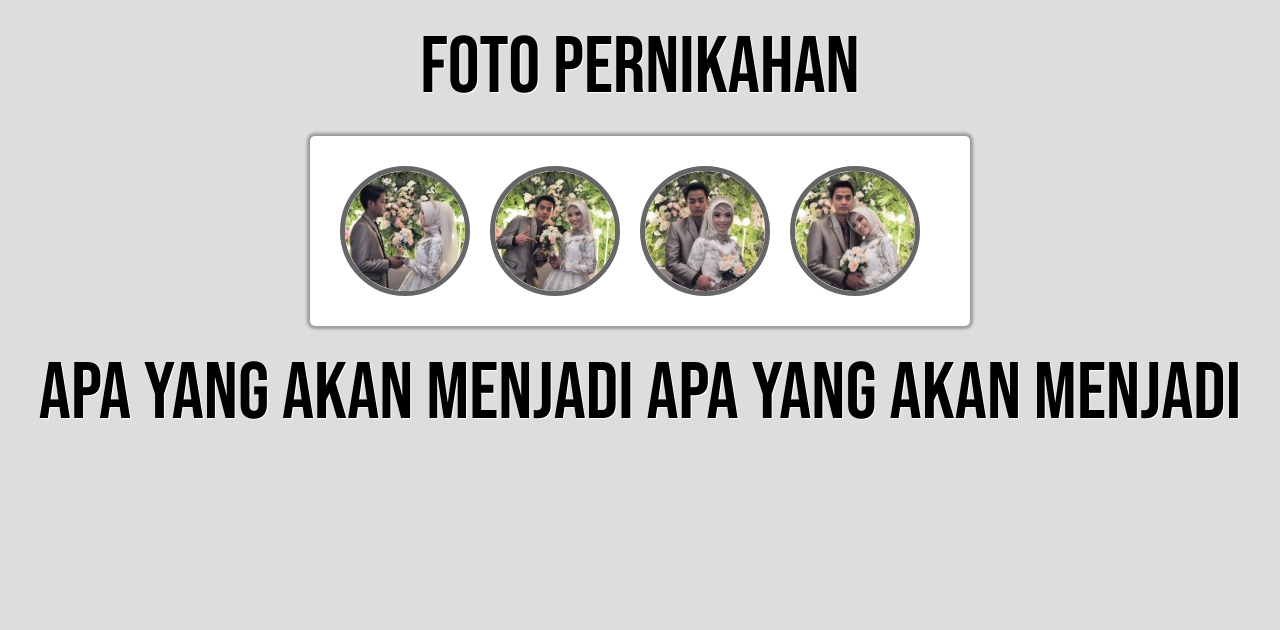
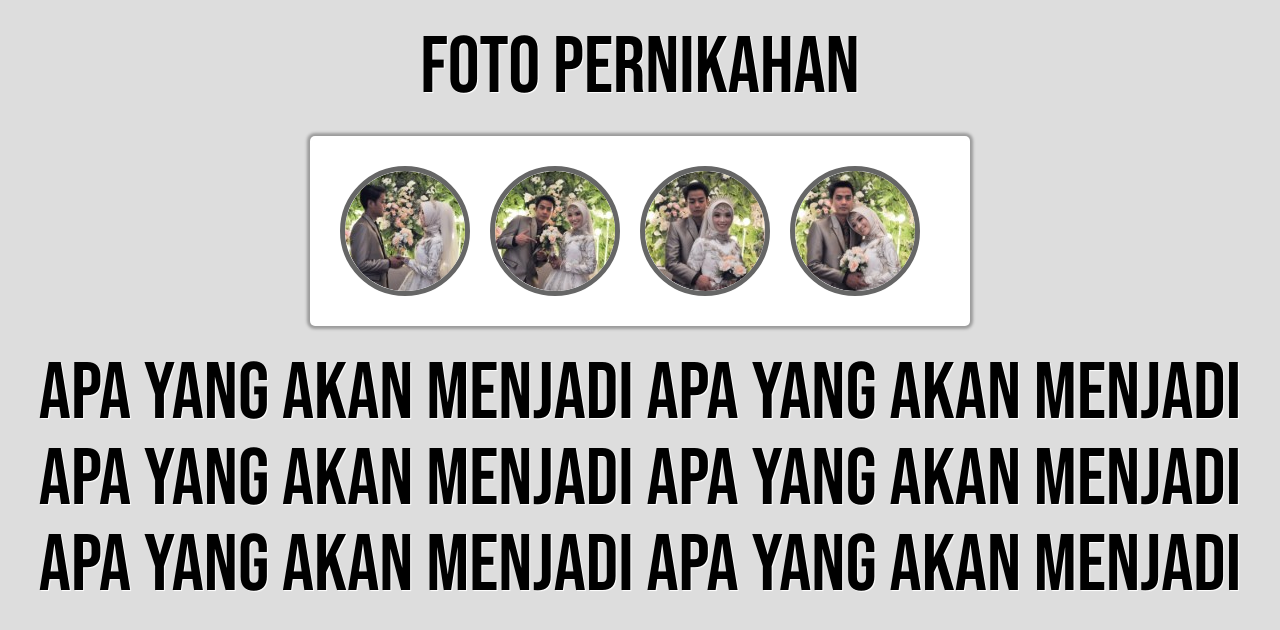
Before and after one commit to alamsadvika95/lightbox, a plain HTML site: page index.html in a window 1280 px wide. Drawn offline with Linux system fonts and the light colour scheme.

Commit message:
Modify index.html and add style2.css

```diff
--- a/index.html
+++ b/index.html
@@ -63,5 +63,7 @@
 		</ul>
 	</div>
 <h1>Apa yang akan menjadi apa yang akan menjadi </h1>
+<h1>Apa yang akan menjadi apa yang akan menjadi </h1>
+<h1>Apa yang akan menjadi apa yang akan menjadi </h1>
 </body>
 </html>
```
Also changed, not shown: css/style2.css (added).
